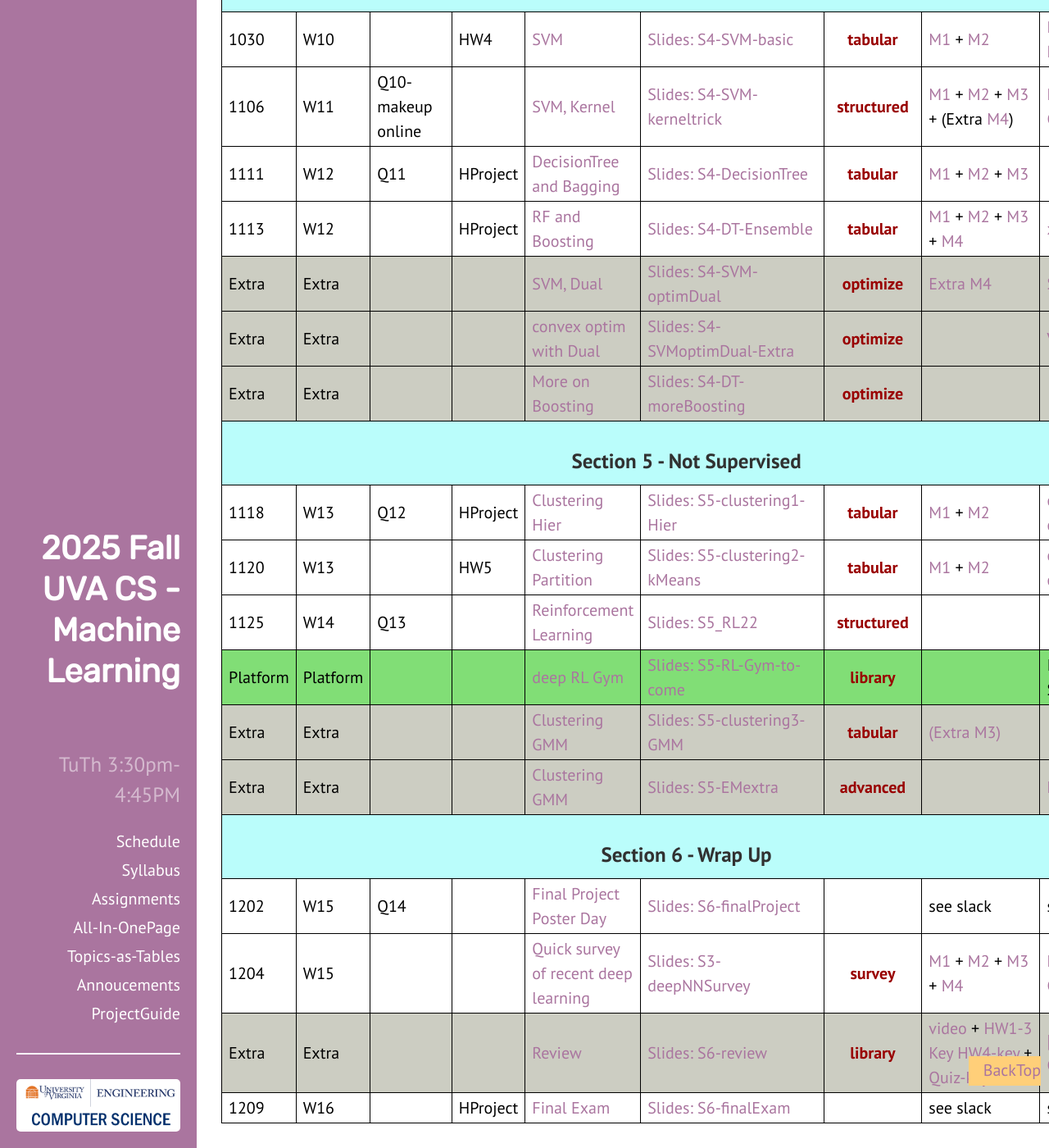
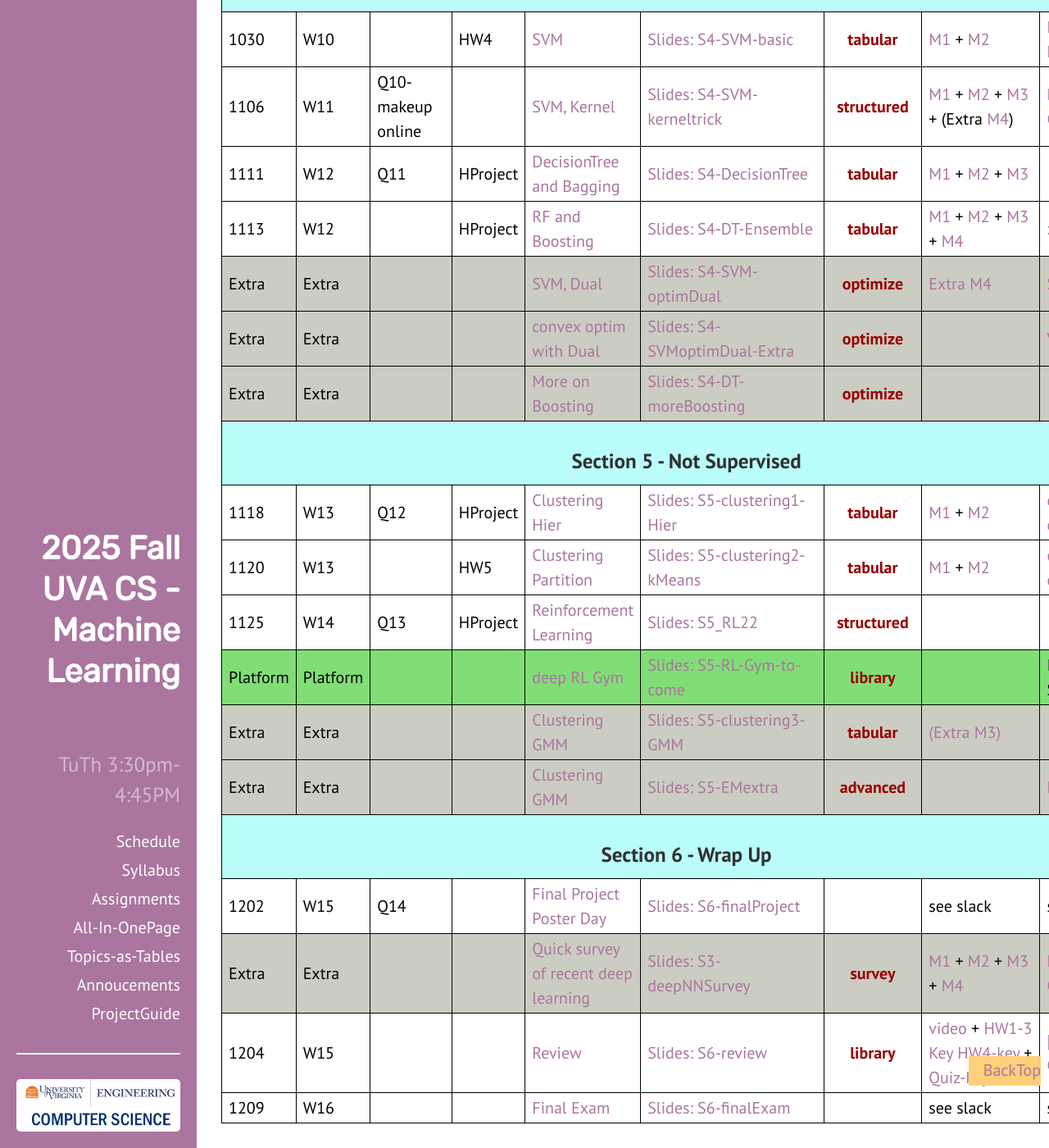
Before and after one commit to qiyanjun/2025Fall-UVA-CS-MachineLearningDeep, a Jekyll site: the page built from index.html, in a window 1280 px wide and 1400 px high, scrolled down 3578 px. Shown: the whole window at 82% size. Built offline with Jekyll 4.4.1, drawn with Linux system fonts in a browser that asks for light colours.

Commit message:
Fall semester last 1/3 schedule ordering

```diff
--- a/index.html
+++ b/index.html
@@ -65,7 +65,7 @@ desc: 'Website for 2025 Fall -UVA-CS Machine Learning: Machine learning Foundati
 
 {% assign Qdates = "|||Q1||Q2|Q3||Q4||Q5||Q6||QReading| Q-7 makeup | Q8||Q9| | Q10-makeup online|Q11| |Q12||Q13| Q14 | | | Q15 " | split: "|" %}
 
-{% assign HWdates = "|||||||HW1||||HW2||||HW3|HProject|HProject|HProject|HW4||HProject|HProject|HProject|HW5||||HProject " | split: "|" %}
+{% assign HWdates = "|||||||HW1||||HW2||||HW3|HProject|HProject|HProject|HW4||HProject|HProject|HProject|HW5|HProject||| " | split: "|" %}
 
 
 {% for post in sorted %}
```
Also changed, not shown: _contents/S6-L14-DNN.md (+1 -0 lines), _contents/S6-Lreview.md (+0 -1 lines).
